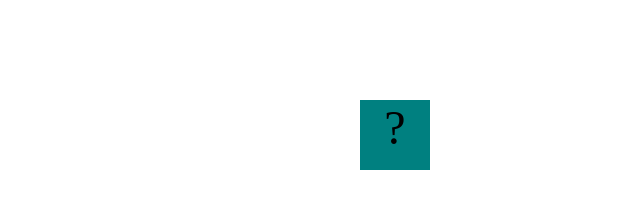
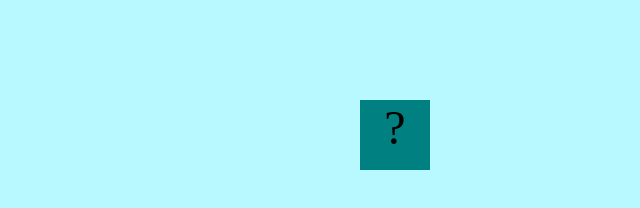
Before and after one commit to A4ronWu/A4ronWu.github.io, a plain HTML site: page fsd-projects/bouncing-box/index.html in a window 1280 px wide. Shown: the whole page, without its empty margins (640-1280 px from the left). Drawn offline with Linux system fonts and the light colour scheme.

Commit message:
completed bouncing box project

```diff
--- a/fsd-projects/bouncing-box/index.html
+++ b/fsd-projects/bouncing-box/index.html
@@ -4,6 +4,7 @@
 <head>
 	<meta charset="utf-8">
 	<title>Bouncing Box</title>
+	<link rel="stylesheet" href="style.css" />
 	<script src="jquery.min.js"></script>
 	<style>
 		.box {
@@ -97,7 +98,6 @@
 			changeBoxText(points);
 			points = points + 1;
 			speed = 3 * points + 10;
-
 			};
 
 
--- /dev/null
+++ b/fsd-projects/bouncing-box/style.css
@@ -0,0 +1,3 @@
+body {
+    background-color: rgb(183, 249, 255);
+   }
```
